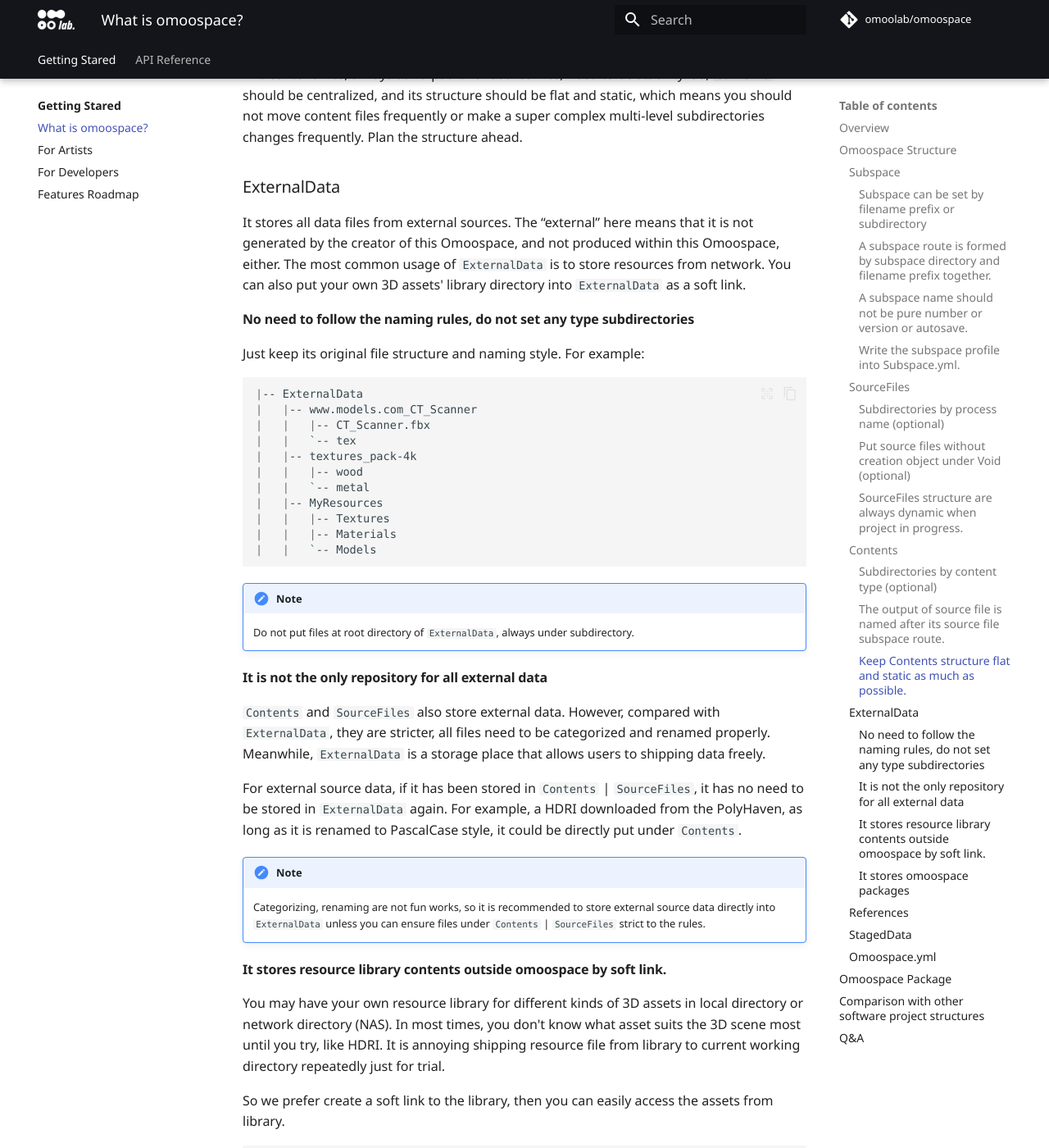
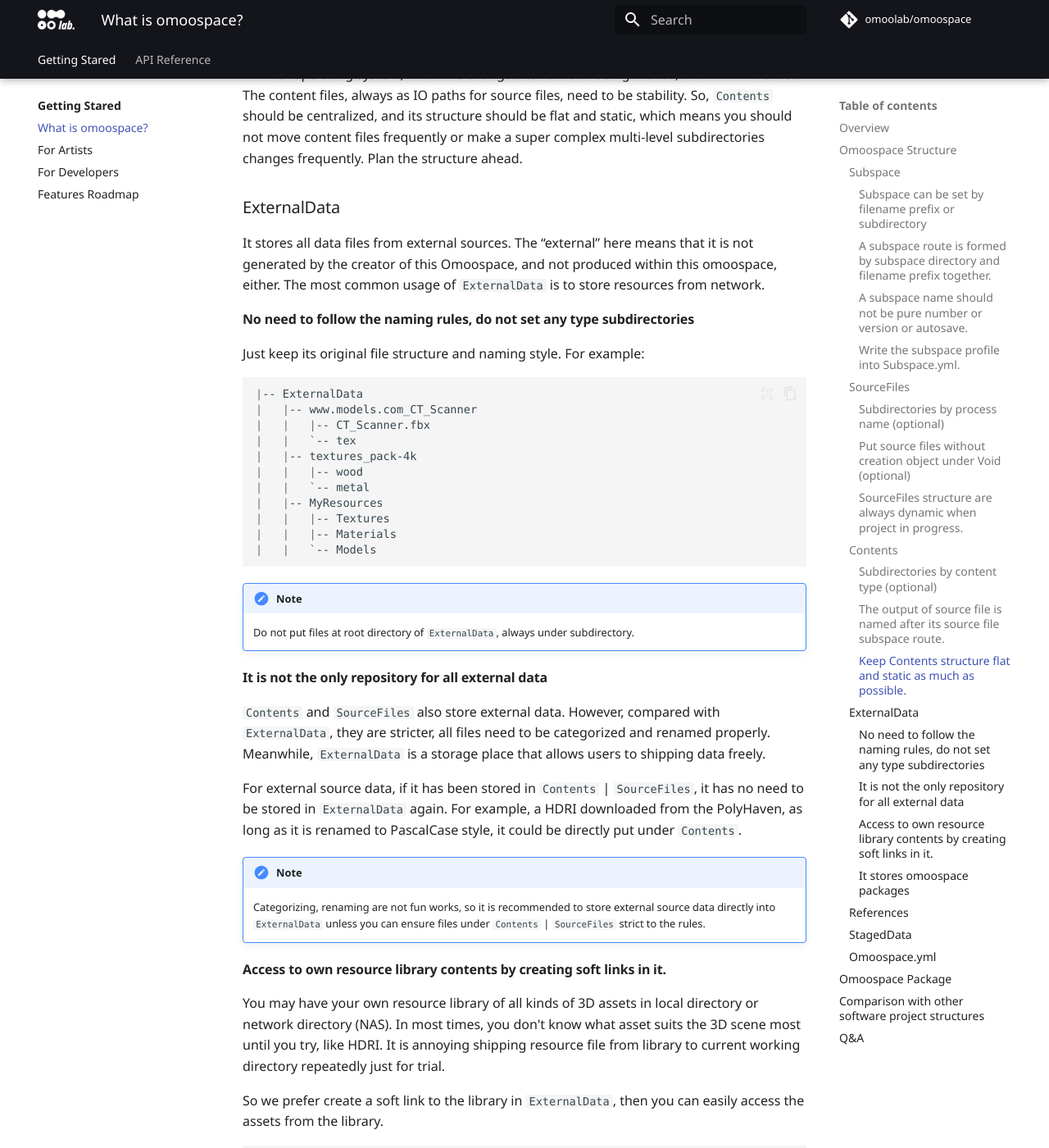
Before and after one commit to OmooLab/Omoospace, an MkDocs documentation site: the page built from docs/omoospace.md, in a window 1280 px wide and 1400 px high, scrolled down 9051 px. Shown: the whole window at 82% size. Built offline with MkDocs 1.6.1 and Material for MkDocs 9.7.7, drawn with Linux system fonts in a browser that asks for light colours; some web fonts are replaced; comment, search, counter and statistics services are not loaded; the version menu is left out; some of the changed text lies outside the part shown.

Commit message:
docs: omoospace.md

````diff
--- a/docs/omoospace.md
+++ b/docs/omoospace.md
@@ -21,7 +21,7 @@
     - `Contents` subdirectories are set by content types.
 
 4. Set **Subspaces** by filename prefix or subdirectory based on creation objects.
-5. Write the project profile into **Omoospace.yml**. Such as creators, software versions, etc.
+5. **Omoospace.yml** stores the workspace profile such as creator profiles, software versions, etc.
 
 ![A diagram illustrating the structure of omoospace](assets/Untitled.png)
 
@@ -334,7 +334,7 @@
 
 ### ExternalData
 
-It stores all data files from external sources. The “external” here means that it is not generated by the creator of this Omoospace, and not produced within this Omoospace, either. The most common usage of `ExternalData` is to store resources from network. You can also put your own 3D assets' library directory into `ExternalData` as a soft link.
+It stores all data files from external sources. The “external” here means that it is not generated by the creator of this Omoospace, and not produced within this omoospace, either. The most common usage of `ExternalData` is to store resources from network.
 
 #### No need to follow the naming rules, do not set any type subdirectories
 
@@ -368,11 +368,11 @@
 
     Categorizing, renaming are not fun works, so it is recommended to store external source data directly into `ExternalData` unless you can ensure files under `Contents` | `SourceFiles` strict to the rules.
 
-#### It stores resource library contents outside omoospace by soft link.
+#### Access to own resource library contents by creating soft links in it.
 
-You may have your own resource library for different kinds of 3D assets in local directory or network directory (NAS). In most times, you don't know what asset suits the 3D scene most until you try, like HDRI. It is annoying shipping resource file from library to current working directory repeatedly just for trial.
+You may have your own resource library of all kinds of 3D assets in local directory or network directory (NAS). In most times, you don't know what asset suits the 3D scene most until you try, like HDRI. It is annoying shipping resource file from library to current working directory repeatedly just for trial.
 
-So we prefer create a soft link to the library, then you can easily access the assets from library.
+So we prefer create a soft link to the library in `ExternalData`, then you can easily access the assets from the library.
 
 ```shell
 |-- ExternalData
@@ -391,7 +391,7 @@
 
 #### It stores omoospace packages
 
-Package is an Omoospace data package designed for sharing. The imported package will be stored in `ExternalData`. The source file can directly use the files here.
+Package is an data package designed for sharing. The imported package will be stored in `ExternalData`. The source file can directly use the files here.
 
 ```shell
 |-- ExternalData
@@ -416,11 +416,11 @@
 
 It stores any software-generated data that can be rebuilt after deletion, such as temporary files, caches, software bridging files, etc. There is no need to browser `StagedData` unless necessary.
 
-Directory structure automatically generated by software.
+There are no rules of its subdirectory structure.
 
 ### Omoospace.yml
 
-It stores profile info such as creators, software versions, etc.
+It stores workspace profile such as creator profiles, software versions, etc.
 
 <!-- prettier-ignore -->
 ```yaml
````
Also changed, not shown: other parts of docs/omoospace.md (+1 -1 lines).
